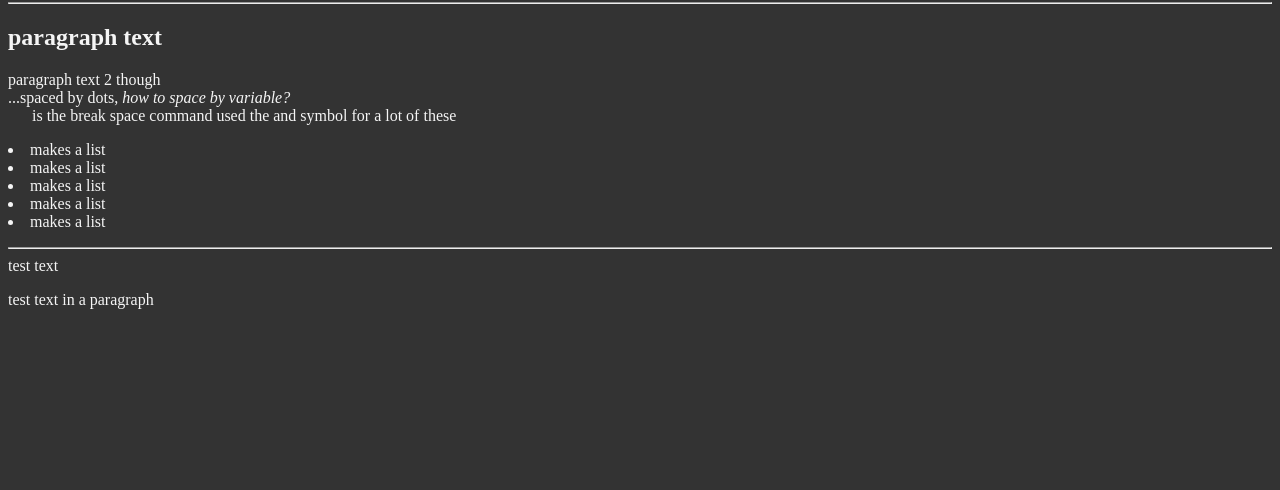
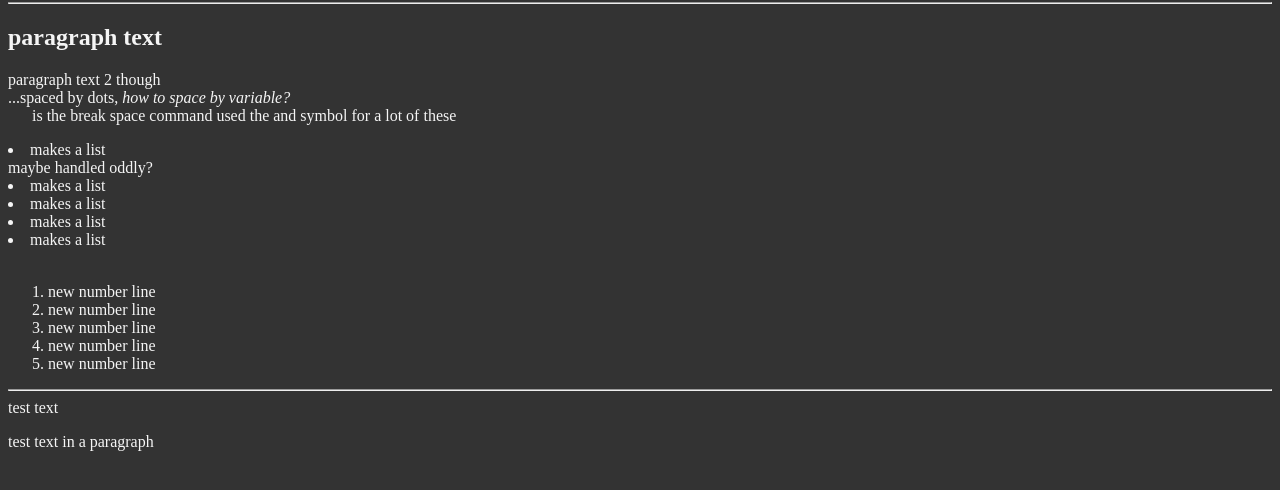
Before and after one commit to Brycerag/Basic-TP, a plain HTML site: page HTML/index.html in a window 1280 px wide. Shown: the part 78-568 px from the top of the page. Drawn offline with Linux system fonts and the light colour scheme.

Commit message:
added comments and list types

```diff
--- a/HTML/index.html
+++ b/HTML/index.html
@@ -34,11 +34,19 @@
             paragraph text 2 though
             <br>...spaced by dots, <em>how to space by variable?</em>
             <br>&nbsp;&nbsp;&nbsp;&nbsp;&nbsp; is the break space command used the and symbol for a lot of these
+            <li>makes a list <br> maybe handled oddly?</li>
             <li>makes a list</li>
             <li>makes a list</li>
             <li>makes a list</li>
             <li>makes a list</li>
-            <li>makes a list</li>
+            <br>
+            <ol><!-- ordered list -->
+                <li>new number line</li>
+                <li>new number line</li>
+                <li>new number line</li>
+                <li>new number line</li>
+                <li>new number line</li>
+            </ol>
 
 
 
```
